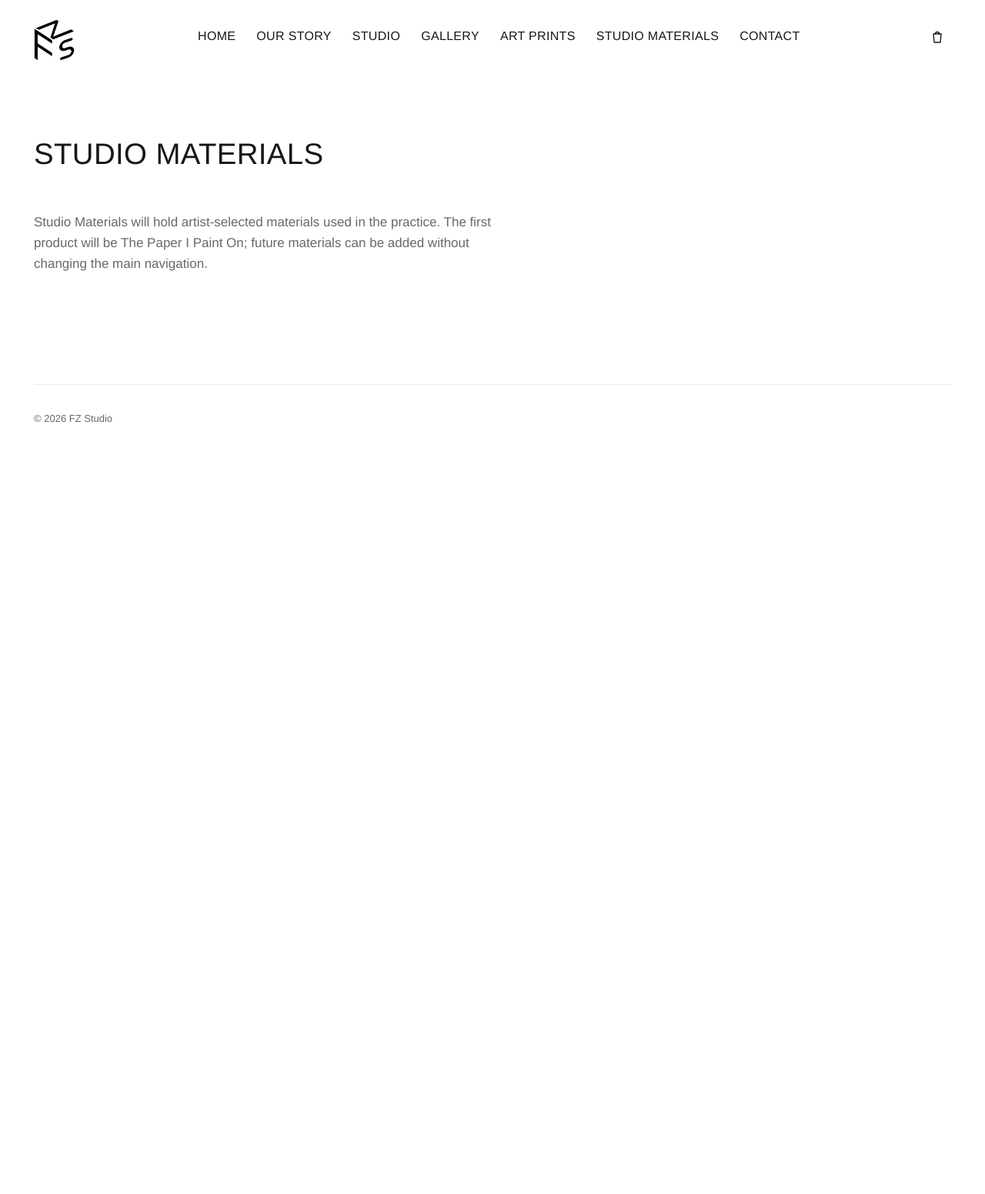
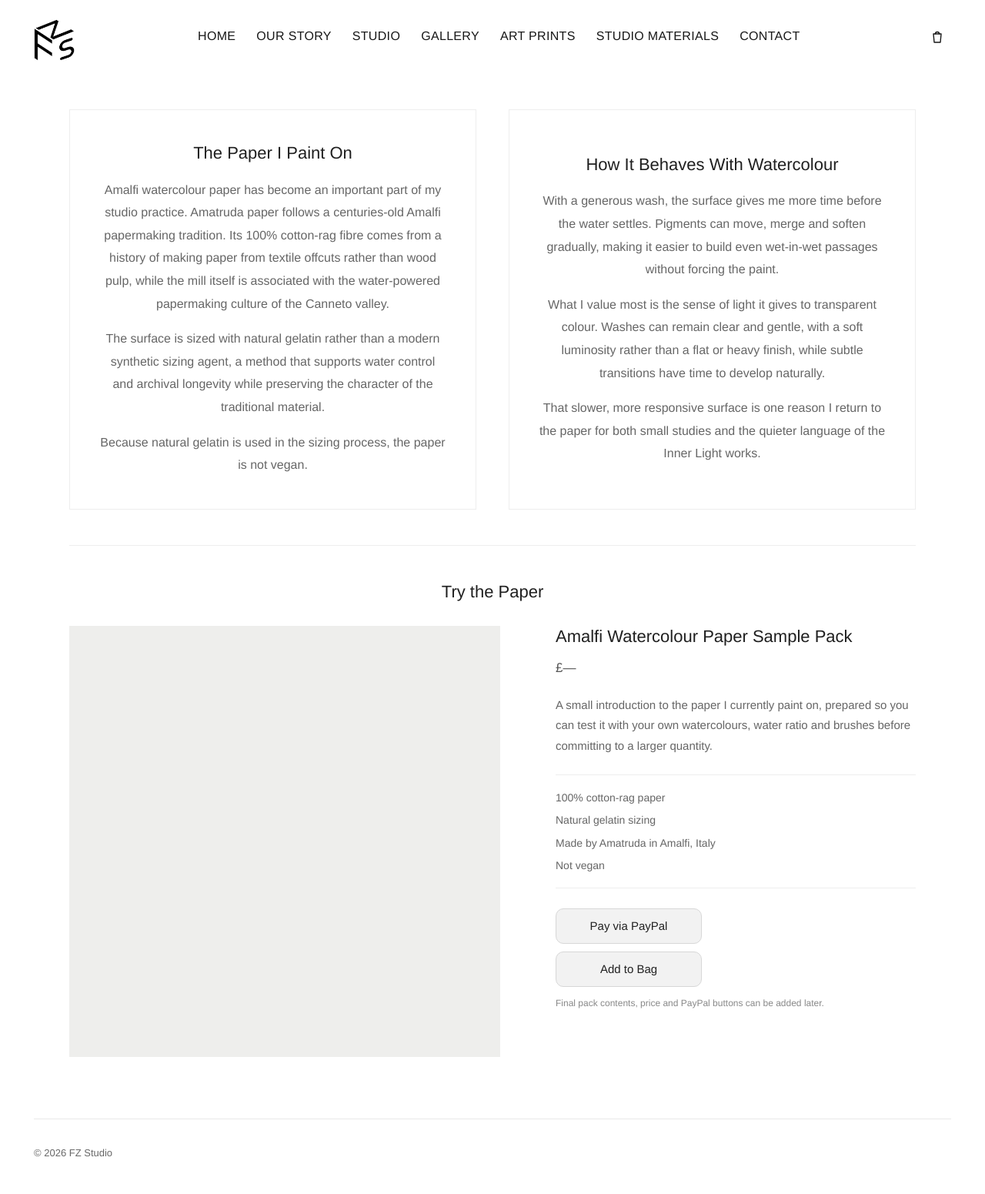
Before and after one commit to Leondecoding/fz-studio-v2, a Jekyll site: the page built from studio-materials.html, in a window 1280 px wide. Shown: the whole page at 77% size. Built offline with Jekyll 4.4.1, drawn with Linux system fonts in a browser that asks for light colours; before the commit the page ends 900 px from its top, so only the background shows below that.

Commit message:
Update studio-materials.html

```diff
--- a/studio-materials.html
+++ b/studio-materials.html
@@ -4,9 +4,283 @@ title: Studio Materials
 permalink: /studio-materials/
 ---
 
-<section class="page-shell">
-  <h1 class="page-title">STUDIO MATERIALS</h1>
-  <div class="page-placeholder">
-    <p>Studio Materials will hold artist-selected materials used in the practice. The first product will be The Paper I Paint On; future materials can be added without changing the main navigation.</p>
-  </div>
-</section>
+<style>
+  #studio-materials-page{
+    max-width:1180px;
+    margin:0 auto;
+    padding:34px 22px 80px;
+  }
+
+  .materials-overview{
+    max-width:1100px;
+    margin:0 auto;
+    display:grid;
+    grid-template-columns:repeat(2,minmax(0,1fr));
+    gap:42px;
+    align-items:stretch;
+  }
+
+  .materials-panel{
+    min-height:360px;
+    padding:42px 38px;
+    border:1px solid #eee;
+    box-sizing:border-box;
+    display:flex;
+    flex-direction:column;
+    justify-content:center;
+    text-align:center;
+  }
+
+  .materials-panel h1,
+  .materials-panel h2,
+  .materials-product h2{
+    margin:0 0 18px;
+    font-size:22px;
+    font-weight:400;
+    line-height:1.3;
+    color:#1f1f1f;
+  }
+
+  .materials-panel p{
+    margin:0 auto 16px;
+    font-size:16px;
+    font-weight:400;
+    line-height:1.85;
+    color:#666;
+  }
+
+  .materials-panel p:last-child{
+    margin-bottom:0;
+  }
+
+  .materials-rule{
+    max-width:1100px;
+    margin:46px auto;
+    border:0;
+    border-top:1px solid #eee;
+  }
+
+  .materials-product{
+    max-width:1100px;
+    margin:0 auto;
+  }
+
+  .materials-product > h2{
+    text-align:center;
+    margin-bottom:30px;
+  }
+
+  .product-layout{
+    display:grid;
+    grid-template-columns:minmax(0,560px) minmax(300px,1fr);
+    gap:72px;
+    align-items:start;
+  }
+
+  .product-image{
+    width:100%;
+    aspect-ratio:1/1;
+    background:#eeeeec;
+    overflow:hidden;
+  }
+
+  .product-image img{
+    width:100%;
+    height:100%;
+    object-fit:cover;
+    display:block;
+  }
+
+  .product-info{
+    padding-top:0;
+  }
+
+  .product-info h3{
+    margin:0 0 12px;
+    font-size:22px;
+    font-weight:400;
+    line-height:1.3;
+    color:#1f1f1f;
+  }
+
+  .product-price{
+    margin:0 0 22px;
+    font-size:17px;
+    font-weight:400;
+    color:#555;
+  }
+
+  .product-summary{
+    margin:0 0 24px;
+    font-size:15px;
+    line-height:1.75;
+    color:#666;
+  }
+
+  .paper-facts{
+    margin:0 0 26px;
+    padding:18px 0;
+    border-top:1px solid #eee;
+    border-bottom:1px solid #eee;
+  }
+
+  .paper-facts p{
+    margin:0 0 7px;
+    font-size:14px;
+    line-height:1.6;
+    color:#666;
+  }
+
+  .paper-facts p:last-child{
+    margin-bottom:0;
+  }
+
+  .buy-stack{
+    display:flex;
+    flex-direction:column;
+    align-items:flex-start;
+    gap:10px;
+  }
+
+  .buy-placeholder{
+    width:auto;
+    min-width:190px;
+    min-height:46px;
+    padding:0 24px;
+    border:1px solid #d7d7d7;
+    border-radius:10px;
+    background:#f2f2f2;
+    color:#222;
+    font:inherit;
+    font-size:15px;
+    font-weight:400;
+    cursor:not-allowed;
+  }
+
+  .buy-note{
+    margin:2px 0 0;
+    font-size:12px;
+    color:#888;
+  }
+
+  @media(max-width:900px){
+    .materials-overview{
+      grid-template-columns:1fr;
+      gap:28px;
+      max-width:620px;
+    }
+
+    .materials-panel{
+      min-height:auto;
+      padding:34px 28px;
+    }
+
+    .product-layout{
+      grid-template-columns:1fr;
+      gap:34px;
+      max-width:620px;
+      margin:0 auto;
+    }
+  }
+
+  @media(max-width:620px){
+    #studio-materials-page{
+      padding:26px 18px 60px;
+    }
+
+    .materials-rule{
+      margin:34px auto;
+    }
+
+    .materials-panel h1,
+    .materials-panel h2,
+    .materials-product h2{
+      font-size:20px;
+    }
+  }
+</style>
+
+<main id="studio-materials-page">
+
+  <section class="materials-overview">
+
+    <div class="materials-panel">
+      <h1>The Paper I Paint On</h1>
+
+      <p>
+        Amalfi watercolour paper has become an important part of my studio practice.
+        Amatruda paper follows a centuries-old Amalfi papermaking tradition. Its
+        100% cotton-rag fibre comes from a history of making paper from textile
+        offcuts rather than wood pulp, while the mill itself is associated with the
+        water-powered papermaking culture of the Canneto valley.
+      </p>
+
+      <p>
+        The surface is sized with natural gelatin rather than a modern synthetic
+        sizing agent, a method that supports water control and archival longevity
+        while preserving the character of the traditional material.
+      </p>
+
+      <p>
+        Because natural gelatin is used in the sizing process, the paper is not vegan.
+      </p>
+    </div>
+
+    <div class="materials-panel">
+      <h2>How It Behaves With Watercolour</h2>
+
+      <p>
+        With a generous wash, the surface gives me more time before the water settles.
+        Pigments can move, merge and soften gradually, making it easier to build
+        even wet-in-wet passages without forcing the paint.
+      </p>
+
+      <p>
+        What I value most is the sense of light it gives to transparent colour.
+        Washes can remain clear and gentle, with a soft luminosity rather than a flat
+        or heavy finish, while subtle transitions have time to develop naturally.
+      </p>
+
+      <p>
+        That slower, more responsive surface is one reason I return to the paper for
+        both small studies and the quieter language of the Inner Light works.
+      </p>
+    </div>
+
+  </section>
+
+  <hr class="materials-rule">
+
+  <section class="materials-product">
+    <h2>Try the Paper</h2>
+
+    <div class="product-layout">
+      <div class="product-image" aria-label="Amalfi paper sample pack image"></div>
+
+      <div class="product-info">
+        <h3>Amalfi Watercolour Paper Sample Pack</h3>
+        <p class="product-price">£—</p>
+
+        <p class="product-summary">
+          A small introduction to the paper I currently paint on, prepared so you
+          can test it with your own watercolours, water ratio and brushes before
+          committing to a larger quantity.
+        </p>
+
+        <div class="paper-facts">
+          <p>100% cotton-rag paper</p>
+          <p>Natural gelatin sizing</p>
+          <p>Made by Amatruda in Amalfi, Italy</p>
+          <p>Not vegan</p>
+        </div>
+
+        <div class="buy-stack">
+          <button class="buy-placeholder" type="button" disabled>Pay via PayPal</button>
+          <button class="buy-placeholder" type="button" disabled>Add to Bag</button>
+          <p class="buy-note">Final pack contents, price and PayPal buttons can be added later.</p>
+        </div>
+      </div>
+    </div>
+  </section>
+
+</main>
```
